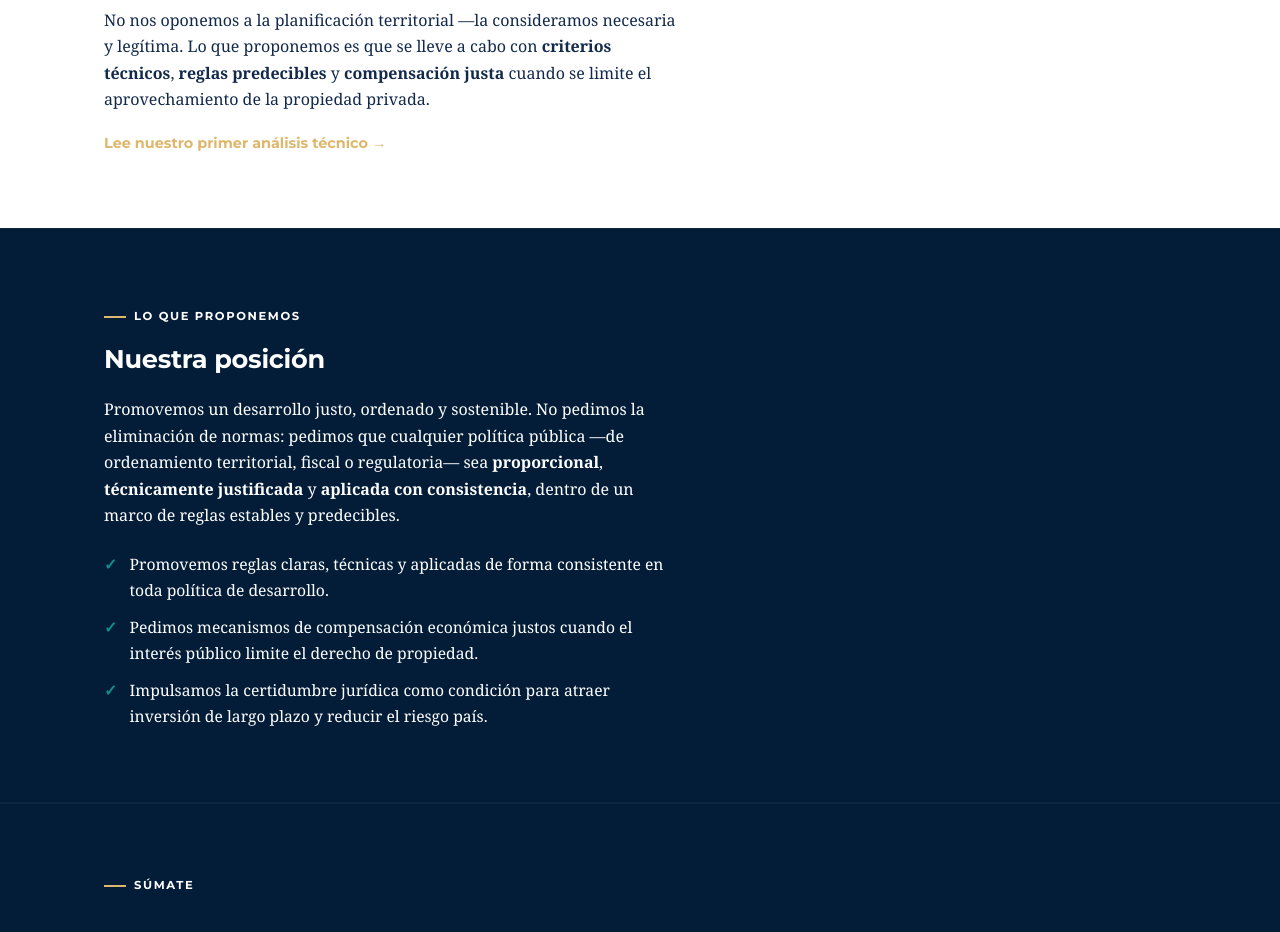
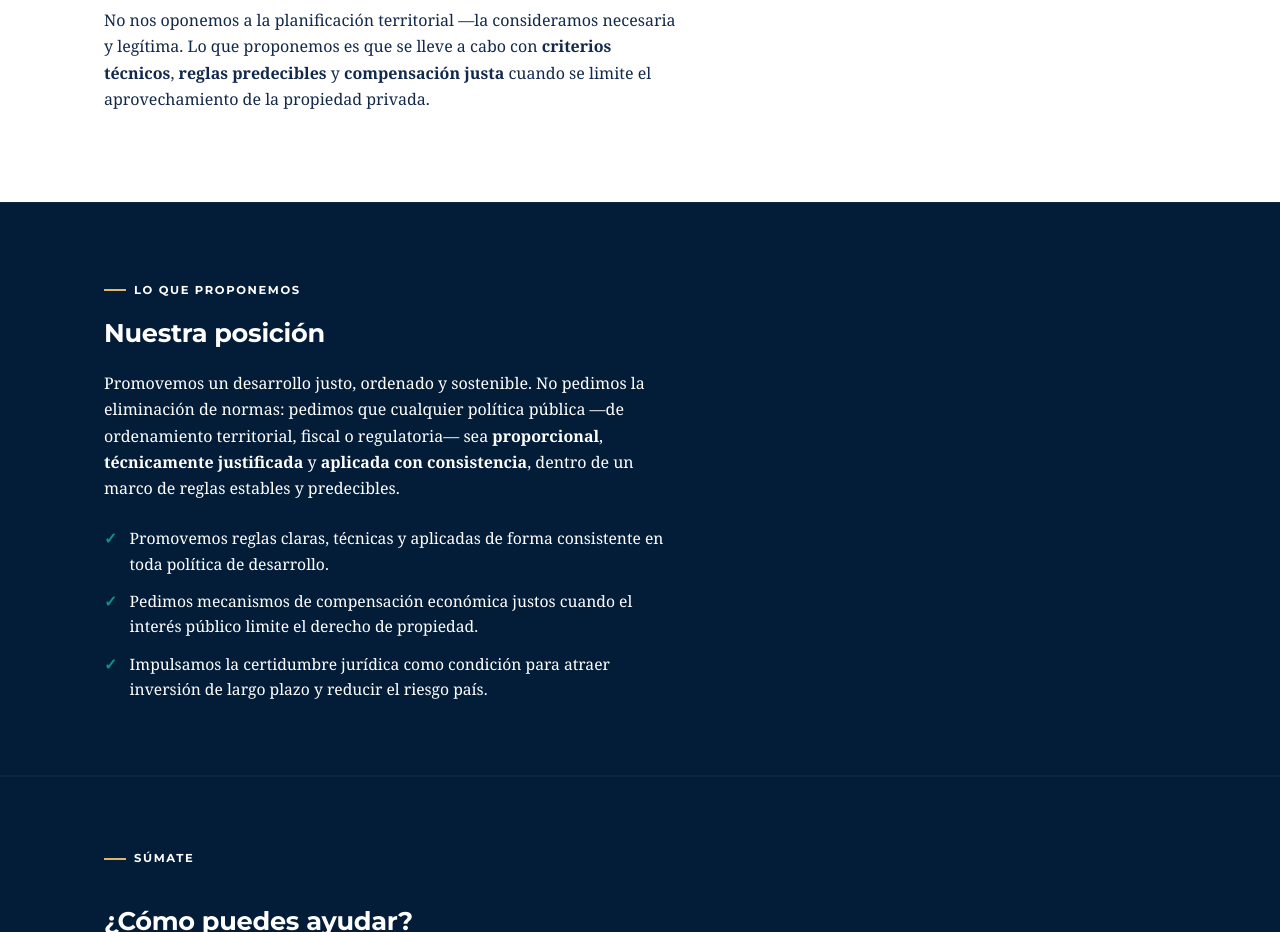
Before and after one commit to gabriel4226/web, a plain HTML site: page index.html in a window 1280 px wide. Shown: the part 2080-3012 px from the top of the page. Drawn offline with nearby package versions, Linux system fonts and the light colour scheme; a web font is replaced by a local one.

Commit message:
workspace: staged changes and push

```diff
--- a/index.html
+++ b/index.html
@@ -125,7 +125,6 @@
         <h2>Urbanización justa y equitativa en Verón-Punta Cana</h2>
         <p>Verón-Punta Cana es uno de los motores turísticos y económicos más importantes de República Dominicana, y actualmente atraviesa un proceso activo de ordenamiento territorial. Es uno de los casos donde aplicamos nuestro enfoque: entender el impacto económico de las decisiones regulatorias, evaluar la certidumbre jurídica que ofrecen a propietarios e inversionistas, y velar por que el derecho de propiedad sea respetado en cualquier proceso de planificación.</p>
         <p>No nos oponemos a la planificación territorial —la consideramos necesaria y legítima. Lo que proponemos es que se lleve a cabo con <strong>criterios técnicos</strong>, <strong>reglas predecibles</strong> y <strong>compensación justa</strong> cuando se limite el aprovechamiento de la propiedad privada.</p>
-        <span class="injustice-link">Lee nuestro primer análisis técnico →</span>
           <!-- removed legacy papers link -->
         </div>
     </section>
```
